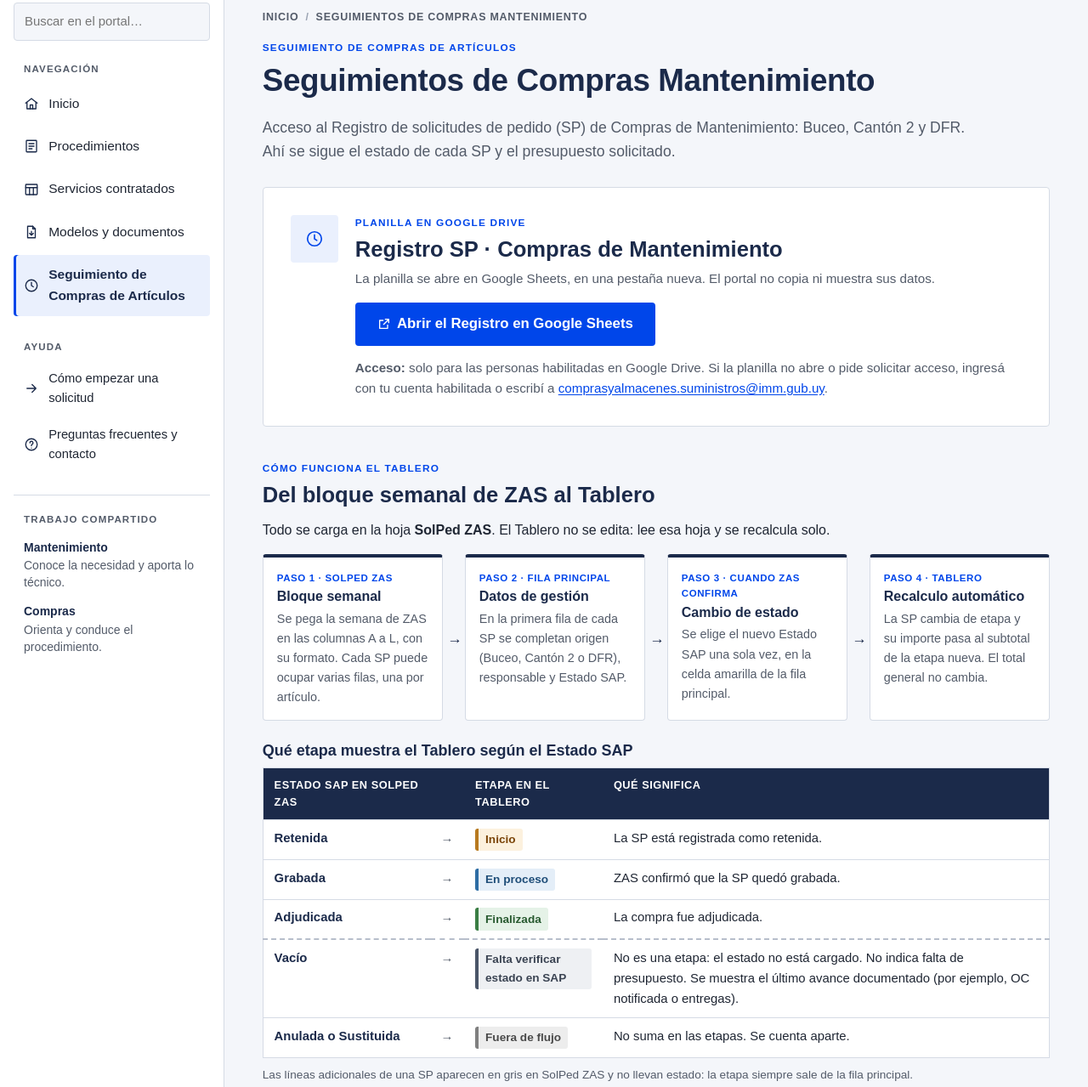
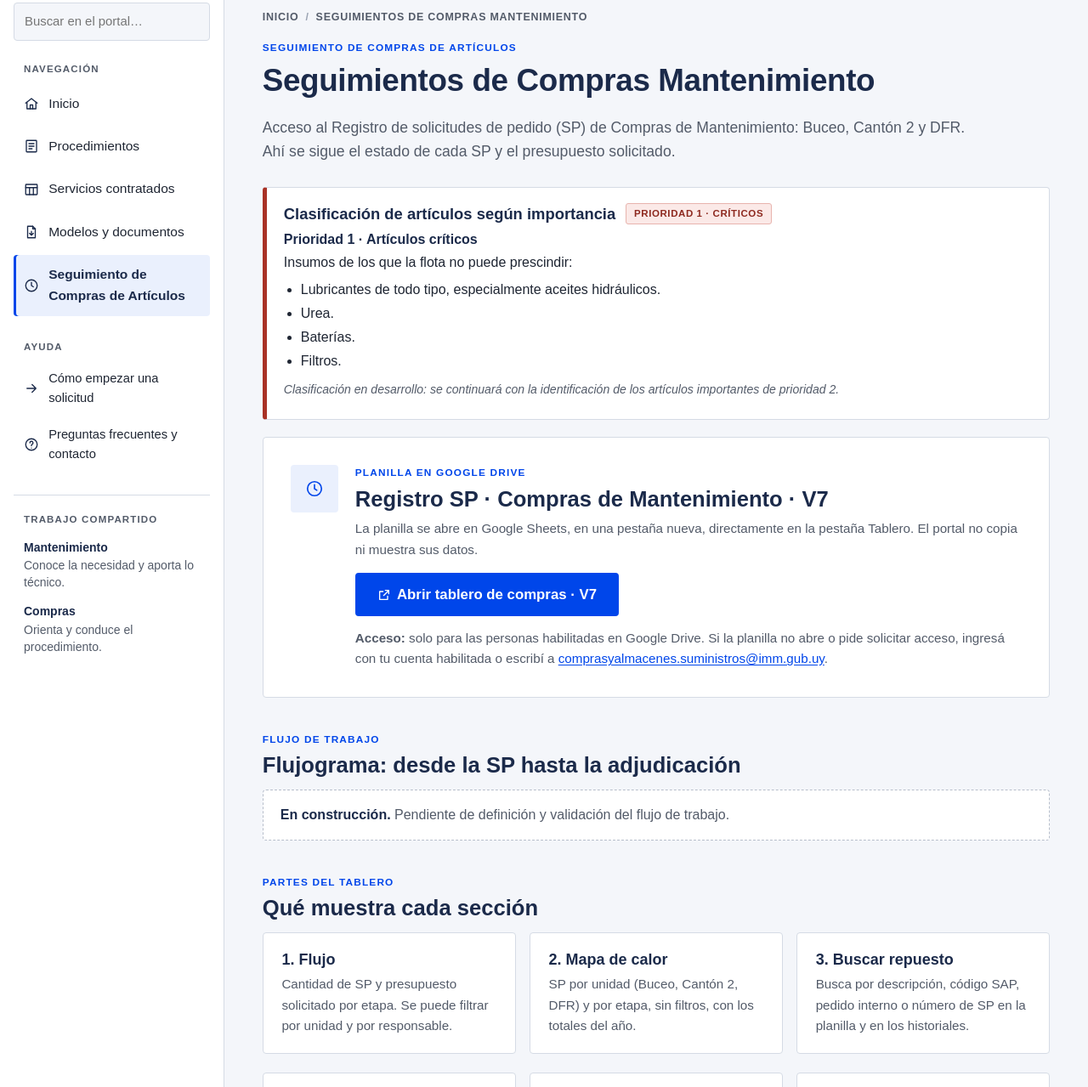
Before and after one commit to yuribiardo-UTEC/portal.comprasyalmacenes, a plain HTML site: page seguimiento.html in a window 1280 px wide. Shown: the part 98-1377 px from the top of the page at 85% size. Drawn offline with Linux system fonts and the light colour scheme.

Commit message:
Clasificación Prioridad 1, flujograma en construcción y acceso al tablero V7
- servicios.html: clasificación de servicios críticos antes del Dashboard.
- seguimiento.html: clasificación de artículos críticos antes del acceso;
  se reemplaza el bloque del flujo del Tablero por el flujograma en
  construcción; el botón abre la planilla V7 en la pestaña Tablero.

Co-Authored-By: Claude Opus 5.5 <noreply@anthropic.com>
Claude-Session: https://claude.ai/code/session_017H8YQHNpZ8ZG9aQvuix6d4

```diff
--- a/assets/css/styles.css
+++ b/assets/css/styles.css
@@ -287,6 +287,19 @@ details .src { font-size: .82rem; color: var(--muted); }
 .foot p { margin: 0 0 .25rem; }
 .foot strong { color: var(--navy); }
 
+/* Clasificación por importancia (Prioridad 1) */
+.prio { background: var(--white); border: 1px solid var(--line); border-left: 5px solid #A93226; border-radius: var(--radius); padding: 1.1rem 1.25rem; margin: 0 0 1.25rem; }
+.prio__head { display: flex; flex-wrap: wrap; align-items: center; gap: .5rem .75rem; margin-bottom: .35rem; }
+.prio h2 { font-size: 1.15rem; margin: 0; color: var(--navy); }
+.prio h3 { font-size: 1rem; margin: .5rem 0 .25rem; color: var(--navy); }
+.prio p { margin: 0 0 .4rem; }
+.prio ul { margin: .25rem 0 .6rem; padding-left: 1.25rem; }
+.prio li { margin: .15rem 0; }
+.prio__dev { font-size: .88rem; color: var(--muted); font-style: italic; margin: 0; }
+.pill--crit { background: #FBE9E7; color: #8E2A20; border: 1px solid #E8B4AE; }
+.pending { background: var(--white); border: 1px dashed #B7BECB; border-radius: var(--radius); padding: 1rem 1.25rem; color: var(--muted); }
+.pending strong { color: var(--navy); }
+
 /* Flujo del Tablero de Seguimiento */
 .flow { list-style: none; margin: 0 0 1rem; padding: 0; display: grid; grid-template-columns: repeat(4, minmax(0, 1fr)); gap: 1.6rem; }
 .flow > li { position: relative; margin: 0; background: var(--white); border: 1px solid var(--line); border-top: 4px solid var(--navy); border-radius: var(--radius); padding: .9rem 1rem; }
--- a/seguimiento.html
+++ b/seguimiento.html
@@ -59,40 +59,34 @@
           <p class="lead">Acceso al Registro de solicitudes de pedido (SP) de Compras de Mantenimiento: Buceo, Cantón 2 y DFR. Ahí se sigue el estado de cada SP y el presupuesto solicitado.</p>
         </header>
 
+        <section class="prio" aria-labelledby="prio-articulos">
+          <div class="prio__head"><h2 id="prio-articulos">Clasificación de artículos según importancia</h2><span class="pill pill--crit">Prioridad 1 · Críticos</span></div>
+          <h3>Prioridad 1 · Artículos críticos</h3>
+          <p>Insumos de los que la flota no puede prescindir:</p>
+          <ul>
+              <li>Lubricantes de todo tipo, especialmente aceites hidráulicos.</li>
+              <li>Urea.</li>
+              <li>Baterías.</li>
+              <li>Filtros.</li>
+          </ul>
+          <p class="prio__dev">Clasificación en desarrollo: se continuará con la identificación de los artículos importantes de prioridad 2.</p>
+        </section>
+
         <section class="card feature" aria-labelledby="registro">
           <span class="card__icon feature__icon"><svg viewBox="0 0 24 24" aria-hidden="true" focusable="false"><circle cx="12" cy="12" r="9"/><path d="M12 7v5l3 2"/></svg></span>
           <div style="min-width:0">
             <span class="eyebrow">Planilla en Google Drive</span>
-            <h2 id="registro" style="margin-bottom:.4rem">Registro SP · Compras de Mantenimiento</h2>
-            <p style="color:var(--muted)">La planilla se abre en Google Sheets, en una pestaña nueva. El portal no copia ni muestra sus datos.</p>
-            <a class="btn btn--lg" href="https://docs.google.com/spreadsheets/d/1VoA81j26FtEZt8T6w-HY59uPAmby2gq9ew39wVbFG-g/edit" target="_blank" rel="noopener"><svg viewBox="0 0 24 24" aria-hidden="true" focusable="false"><path d="M14 4h6v6M20 4l-9 9"/><path d="M18 14v6H4V6h6"/></svg>Abrir el Registro en Google Sheets<span class="sr-only"> (se abre en una pestaña nueva)</span></a>
+            <h2 id="registro" style="margin-bottom:.4rem">Registro SP · Compras de Mantenimiento · V7</h2>
+            <p style="color:var(--muted)">La planilla se abre en Google Sheets, en una pestaña nueva, directamente en la pestaña Tablero. El portal no copia ni muestra sus datos.</p>
+            <a class="btn btn--lg" href="https://docs.google.com/spreadsheets/d/1aKJgMd9GpFEBBeF9MB3KGGfRH5NnaKqZmnQ1-L06cY0/edit?gid=1801762161#gid=1801762161" target="_blank" rel="noopener"><svg viewBox="0 0 24 24" aria-hidden="true" focusable="false"><path d="M14 4h6v6M20 4l-9 9"/><path d="M18 14v6H4V6h6"/></svg>Abrir tablero de compras · V7<span class="sr-only"> (se abre en una pestaña nueva)</span></a>
             <p class="small" style="margin-top:.85rem"><strong>Acceso:</strong> solo para las personas habilitadas en Google Drive. Si la planilla no abre o pide solicitar acceso, ingresá con tu cuenta habilitada o escribí a <a href="mailto:comprasyalmacenes.suministros@imm.gub.uy?subject=Acceso%20al%20Registro%20SP">comprasyalmacenes.suministros@imm.gub.uy</a>.</p>
           </div>
         </section>
 
-        <section class="section" aria-labelledby="flujo">
-          <span class="eyebrow">Cómo funciona el Tablero</span>
-          <h2 id="flujo">Del bloque semanal de ZAS al Tablero</h2>
-          <p>Todo se carga en la hoja <strong>SolPed ZAS</strong>. El Tablero no se edita: lee esa hoja y se recalcula solo.</p>
-          <ol class="flow">
-            <li><span class="flow__k">Paso 1 · SolPed ZAS</span><h3>Bloque semanal</h3><p>Se pega la semana de ZAS en las columnas A a L, con su formato. Cada SP puede ocupar varias filas, una por artículo.</p></li>
-            <li><span class="flow__k">Paso 2 · Fila principal</span><h3>Datos de gestión</h3><p>En la primera fila de cada SP se completan origen (Buceo, Cantón 2 o DFR), responsable y Estado SAP.</p></li>
-            <li><span class="flow__k">Paso 3 · Cuando ZAS confirma</span><h3>Cambio de estado</h3><p>Se elige el nuevo Estado SAP una sola vez, en la celda amarilla de la fila principal.</p></li>
-            <li><span class="flow__k">Paso 4 · Tablero</span><h3>Recalculo automático</h3><p>La SP cambia de etapa y su importe pasa al subtotal de la etapa nueva. El total general no cambia.</p></li>
-          </ol>
-
-          <h3 style="margin-top:1.5rem">Qué etapa muestra el Tablero según el Estado SAP</h3>
-          <table class="map">
-            <thead><tr><th scope="col">Estado SAP en SolPed ZAS</th><th scope="col" class="arrow" aria-hidden="true"></th><th scope="col">Etapa en el Tablero</th><th scope="col">Qué significa</th></tr></thead>
-            <tbody>
-              <tr><td>Retenida</td><td class="arrow" aria-hidden="true">&rarr;</td><td><span class="tag-st tag-st--ini">Inicio</span></td><td>La SP está registrada como retenida.</td></tr>
-              <tr><td>Grabada</td><td class="arrow" aria-hidden="true">&rarr;</td><td><span class="tag-st tag-st--pro">En proceso</span></td><td>ZAS confirmó que la SP quedó grabada.</td></tr>
-              <tr><td>Adjudicada</td><td class="arrow" aria-hidden="true">&rarr;</td><td><span class="tag-st tag-st--fin">Finalizada</span></td><td>La compra fue adjudicada.</td></tr>
-              <tr class="map__sep"><td>Vacío</td><td class="arrow" aria-hidden="true">&rarr;</td><td><span class="tag-st tag-st--ver">Falta verificar estado en SAP</span></td><td>No es una etapa: el estado no está cargado. No indica falta de presupuesto. Se muestra el último avance documentado (por ejemplo, OC notificada o entregas).</td></tr>
-              <tr><td>Anulada o Sustituida</td><td class="arrow" aria-hidden="true">&rarr;</td><td><span class="tag-st tag-st--fue">Fuera de flujo</span></td><td>No suma en las etapas. Se cuenta aparte.</td></tr>
-            </tbody>
-          </table>
-          <p class="small" style="margin-top:.6rem">Las líneas adicionales de una SP aparecen en gris en SolPed ZAS y no llevan estado: la etapa siempre sale de la fila principal.</p>
+        <section class="section" aria-labelledby="flujograma">
+          <span class="eyebrow">Flujo de trabajo</span>
+          <h2 id="flujograma">Flujograma: desde la SP hasta la adjudicación</h2>
+          <div class="pending"><strong>En construcción.</strong> Pendiente de definición y validación del flujo de trabajo.</div>
         </section>
 
         <section class="section" aria-labelledby="partes">
```
Also changed, not shown: servicios.html (+11 -0 lines).
